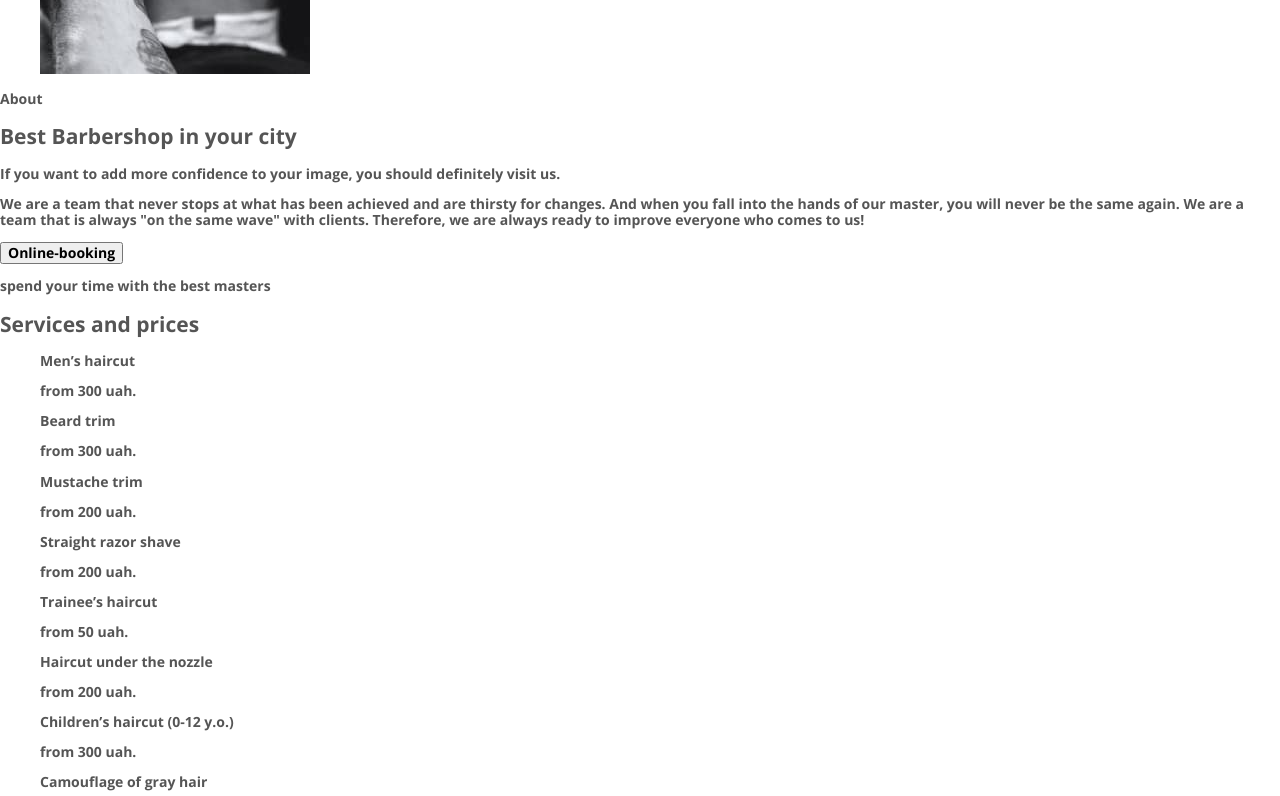
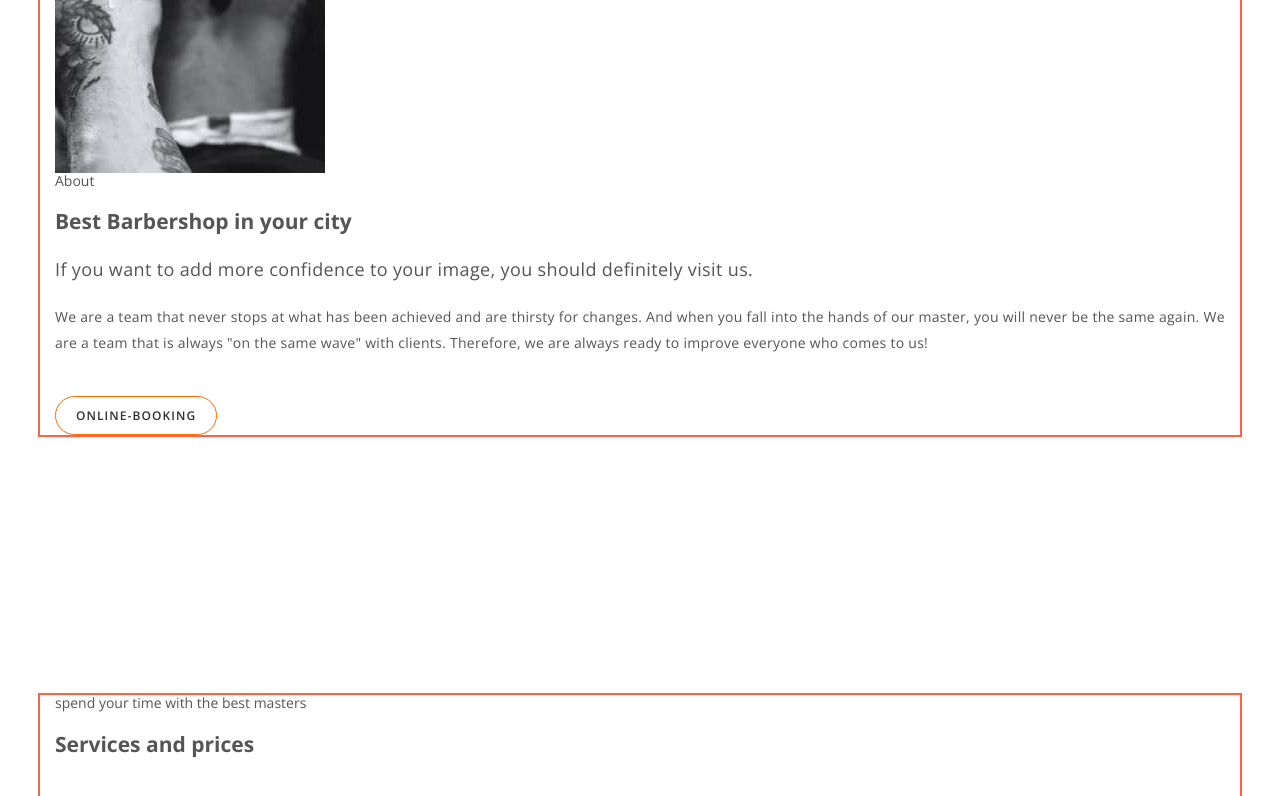
Before and after one commit to Ksenia-m4/barbershop, a plain HTML site: page index.html in a window 1280 px wide. Shown: the part 1240-2036 px from the top of the page. Drawn offline with nearby package versions, Linux system fonts and the light colour scheme.

Commit message:
reset styles, add general container

```diff
--- a/CSS/styles.css
+++ b/CSS/styles.css
@@ -12,9 +12,29 @@ body {
   font-family: "Open Sans", sans-serif;
   background-color: var(--main-white-color);
   font-size: 14px;
-  /* font-weight: 400; */
+  font-weight: 400;
+  color: var(--main-font-color);
+}
 
-  color: var(--main-font-color);
+p,
+h1,
+h2,
+h3,
+h4,
+h5,
+h6 {
+  margin: 0;
+}
+
+ul,
+ol {
+  margin: 0;
+  padding: 0;
+  list-style: none;
+}
+
+img {
+  display: block;
 }
 
 h1 {
@@ -28,20 +48,17 @@ h1 {
   color: var(--main-white-color);
 }
 
-.list {
-  list-style: none;
-}
-
 .link {
   text-decoration: none;
   color: inherit;
 }
 
 .container {
-  width: 1230px;
+  width: 1200px;
   margin: 0 auto;
-  padding: 0 15px;
-  background-color: var(--secondary-light-font-color);
+  padding-left: 15px;
+  padding-right: 15px;
+  outline: 2px solid tomato;
 }
 
 .button {
@@ -61,12 +78,25 @@ h1 {
   cursor: pointer;
 }
 
+.button.secondary {
+  color: var(--secondary-font-color);
+}
+
 .button:hover,
-button:focus {
+.button:focus {
   background-color: var(--accent-color);
 }
 
-/* hader */
+.button.secondary:hover,
+.button.secondary:focus {
+  color: var(--main-white-color);
+}
+
+/* header */
+.header {
+  padding-top: 32px;
+}
+
 .header-link {
   font-weight: 600;
   font-size: 12px;
@@ -83,21 +113,66 @@ button:focus {
   text-transform: uppercase;
 }
 
-/* hero screen */
+/* hero */
+.hero,
+.header {
+  background-color: #505050;
+}
 
 .top-title {
   margin-top: 0;
   margin-bottom: 20px;
-
-
 }
 
-font-weight: 600;
-font-size: 11px;
-letter-spacing: 0.1em;
-text-transform: uppercase;
-color: rgba(157, 164, 189, 0.6);
+.hero-content {
+  margin: 0 0;
+  font-size: 18px;
+  line-height: 1.67;
+  letter-spacing: 0.02em;
+  color: var(--secondary-light-font-color);
+}
 
-/* .social-list {
-  display: flexbox;
-  flex-direction: column-reverse;}
+/* sections */
+.section {
+  padding-top: 130px;
+  padding-bottom: 130px;
+}
+
+/* about */
+.section-title {
+  margin: 0 0 20px;
+}
+
+.content {
+  margin: 0 0 20px;
+
+  font-size: 18px;
+  line-height: 1.67;
+  letter-spacing: 0.02em;
+  color: var(--main-font-color);
+}
+
+.content.bottom {
+  margin-bottom: 40px;
+
+  font-size: 14px;
+  line-height: 1.86;
+}
+
+/* prices */
+.prices.section-title {
+  margin-bottom: 44px;
+}
+
+.prices-list {
+  outline: 2px solid black;
+  padding: 30px 40px;
+}
+
+.prices-item {
+  margin: 0 0 20px;
+  font-size: 18px;
+  line-height: 1.67;
+  color: var(--secondary-light-font-color);
+  letter-spacing: 0.02em;
+}
--- a/index.html
+++ b/index.html
@@ -7,7 +7,7 @@
     <link rel="preconnect" href="https://fonts.googleapis.com" />
     <link rel="preconnect" href="https://fonts.gstatic.com" crossorigin />
     <link
-      href="https://fonts.googleapis.com/css2?family=Open+Sans:wght@700&family=Raleway:wght@100..900&display=swap"
+      href="https://fonts.googleapis.com/css2?family=Open+Sans:wdth,wght@75..100,300..800&family=Raleway:wght@700&display=swap"
       rel="stylesheet"
     />
     <link
@@ -18,7 +18,7 @@
   </head>
   <body>
     <!-- Header -->
-    <header>
+    <header class="header">
       <div class="container">
         <nav>
           <a href="./index.html">
@@ -41,7 +41,7 @@
     <!-- Main content -->
     <main>
       <!-- Hero screen -->
-      <section>
+      <section class="hero">
         <div class="container">
           <ul class="list">
             <li>
@@ -65,7 +65,7 @@
           </ul>
           <p class="top-title">A hair salon for men in Kyiv</p>
           <h1>BarberShop</h1>
-          <p>
+          <p class="hero-content">
             We are experts in trendy men`s haircuts. We work quickly, carefully
             and with style.
           </p>
@@ -73,7 +73,8 @@
       </section>
 
       <!-- About -->
-      <section>
+      <section class="section">
+        <div class="container">
           <ul class="list">
             <li>
               <img src="./images/about-1.jpg" alt="" width="270" height="445" />
@@ -82,68 +83,72 @@
               <img src="./images/about-2.jpg" alt="" width="270" height="445" />
             </li>
           </ul>
-        <p>About</p>
-        <h2>Best Barbershop in your city</h2>
-        <p>
+          <p class="top-title">About</p>
+          <h2 class="section-title">Best Barbershop in your city</h2>
+          <p class="content">
             If you want to add more confidence to your image, you should
             definitely visit us.
           </p>
-        <p>
+          <p class="content bottom">
             We are a team that never stops at what has been achieved and are
             thirsty for changes. And when you fall into the hands of our master,
-          you will never be the same again. We are a team that is always "on the
-          same wave" with clients. Therefore, we are always ready to improve
-          everyone who comes to us!
+            you will never be the same again. We are a team that is always "on
+            the same wave" with clients. Therefore, we are always ready to
+            improve everyone who comes to us!
           </p>
-        <button type="button">Online-booking</button>
+          <button class="button secondary" type="button">Online-booking</button>
+        </div>
       </section>
 
       <!-- Services and prices -->
-      <section>
-        <p>spend your time with the best masters</p>
-        <h2>Services and prices</h2>
+      <section class="section">
+        <div class="container">
+          <p class="top-title">spend your time with the best masters</p>
+          <h2 class="prices section-title">Services and prices</h2>
 
-        <ul class="list">
+          <ul class="prices-list">
             <li>
-            <p>Men’s haircut</p>
-            <p>from 300 uah.</p>
+              <p class="prices-item">Men’s haircut</p>
+              <p class="prices-item">from 300 uah.</p>
             </li>
             <li>
-            <p>Beard trim</p>
-            <p>from 300 uah.</p>
+              <p class="prices-item">Beard trim</p>
+              <p class="prices-item">from 300 uah.</p>
             </li>
             <li>
-            <p>Mustache trim</p>
-            <p>from 200 uah.</p>
+              <p class="prices-item">Mustache trim</p>
+              <p class="prices-item">from 200 uah.</p>
             </li>
             <li>
-            <p>Straight razor shave</p>
-            <p>from 200 uah.</p>
+              <p class="prices-item">Straight razor shave</p>
+              <p class="prices-item">from 200 uah.</p>
             </li>
           </ul>
-        <ul class="list">
+          <ul class="prices-list">
             <li>
-            <p>Trainee’s haircut</p>
-            <p>from 50 uah.</p>
+              <p class="prices-item">Trainee’s haircut</p>
+              <p class="prices-item">from 50 uah.</p>
             </li>
             <li>
-            <p>Haircut under the nozzle</p>
-            <p>from 200 uah.</p>
+              <p class="prices-item">Haircut under the nozzle</p>
+              <p class="prices-item">from 200 uah.</p>
             </li>
             <li>
-            <p>Children’s haircut (0-12 y.o.)</p>
-            <p>from 300 uah.</p>
+              <p class="prices-item">Children’s haircut (0-12 y.o.)</p>
+              <p class="prices-item">from 300 uah.</p>
             </li>
             <li>
-            <p>Camouflage of gray hair</p>
-            <p>from 200 uah.</p>
+              <p class="prices-item">Camouflage of gray hair</p>
+              <p class="prices-item">from 200 uah.</p>
             </li>
           </ul>
-        <button type="button">Online-booking</button>
+          <button class="button secondary" type="button">Online-booking</button>
+        </div>
       </section>
 
       <!-- Features -->
-      <section>
+      <section class="section">
+        <div class="container">
           <ul class="list">
             <li>
               <span>600</span>
@@ -166,13 +171,15 @@
           <p>old traditional school</p>
           <h2>Why people come to us?</h2>
           <p>
-          Only good things are said about us. But it's better to see and feel 1
-          time than read 10 times.
+            Only good things are said about us. But it's better to see and feel
+            1 time than read 10 times.
           </p>
+        </div>
       </section>
 
       <!-- Barbers -->
-      <section>
+      <section class="section">
+        <div class="container">
           <p>for true enjoyers of the atmosphere</p>
           <h2>Our barbers</h2>
           <ul class="list">
@@ -225,10 +232,12 @@
               </ul>
             </li>
           </ul>
+        </div>
       </section>
 
       <!-- Our portfolio -->
-      <section>
+      <section class="section">
+        <div class="container">
           <p>in Latin, "barba" means "beard"</p>
           <h2>Gallery</h2>
           <ul class="list">
@@ -265,15 +274,19 @@
               />
             </li>
           </ul>
+        </div>
       </section>
 
       <!-- Online booking -->
-      <section>
+      <section class="section">
+        <div class="container">
           <h2>Online-booking</h2>
+        </div>
       </section>
 
       <!-- Contacts -->
-      <section>
+      <section class="section">
+        <div class="container">
           <h2>Contacts</h2>
           <address>
             <ul class="list">
@@ -298,10 +311,12 @@
           </address>
           <h3>working hours</h3>
           <p>Every day from 9:00 to 22:00</p>
+        </div>
       </section>
     </main>
 
     <footer>
+      <div class="container">
         <p>&#169; Copyright 2020</p>
         <ul class="list">
           <li>
@@ -323,6 +338,7 @@
             >
           </li>
         </ul>
+      </div>
     </footer>
   </body>
 </html>
```
Lines whose indentation alone changed are shown as unchanged.
